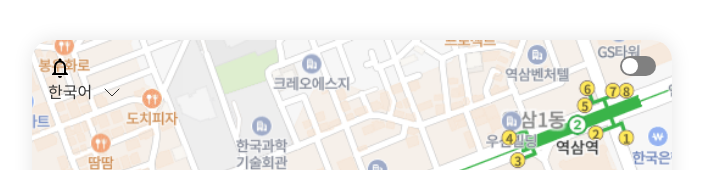
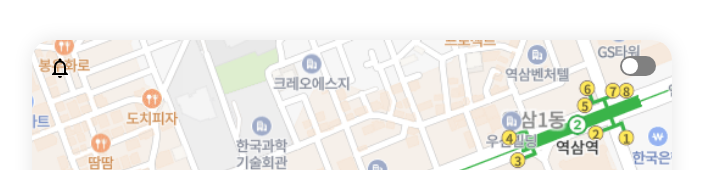
Before and after one commit to Codgm/PinAD_TedinIT, a Next.js app: page /homepage in a window 1280 px wide. Shown: the top 170 px of the page, without its empty margins (288-991 px from the left). Built offline with nearby package versions, Linux system fonts and the light colour scheme.

Commit message:
feat 언어 번역 주석처리

```diff
--- a/src/app/components/home2.js
+++ b/src/app/components/home2.js
@@ -133,7 +133,7 @@
               <svg xmlns="http://www.w3.org/2000/svg" viewBox="0 0 24 24" fill="currentColor" width="24" height="24">
                 <path d="M12 22c1.1 0 2-.9 2-2h-4c0 1.1.9 2 2 2zm6-6v-5c0-3.07-1.63-5.64-4.5-6.32V4c0-.83-.67-1.5-1.5-1.5s-1.5.67-1.5 1.5v.68C7.64 5.36 6 7.92 6 11v5l-2 2v1h16v-1l-2-2zm-2 1H8v-6c0-2.48 1.51-4.5 4-4.5s4 2.02 4 4.5v6z"/>
               </svg>
-              <LanguageSwitcher/>
+              {/* <LanguageSwitcher/> */}
             </span>
 
             <label className={styles.switch}>
--- a/src/app/components/languageswitcher.js
+++ b/src/app/components/languageswitcher.js
@@ -1,6 +1,6 @@
 "use client"
 import { useState } from 'react';
-import styles from '../styles/LanguageSwitcher.module.css'; // 스타일 파일도 함께 생성해야 합니다.
+import styles from '../styles/LanguageSwitcher.module.css';
 
 export default function LanguageSwitcher() {
   const [isOpen, setIsOpen] = useState(false);
```
